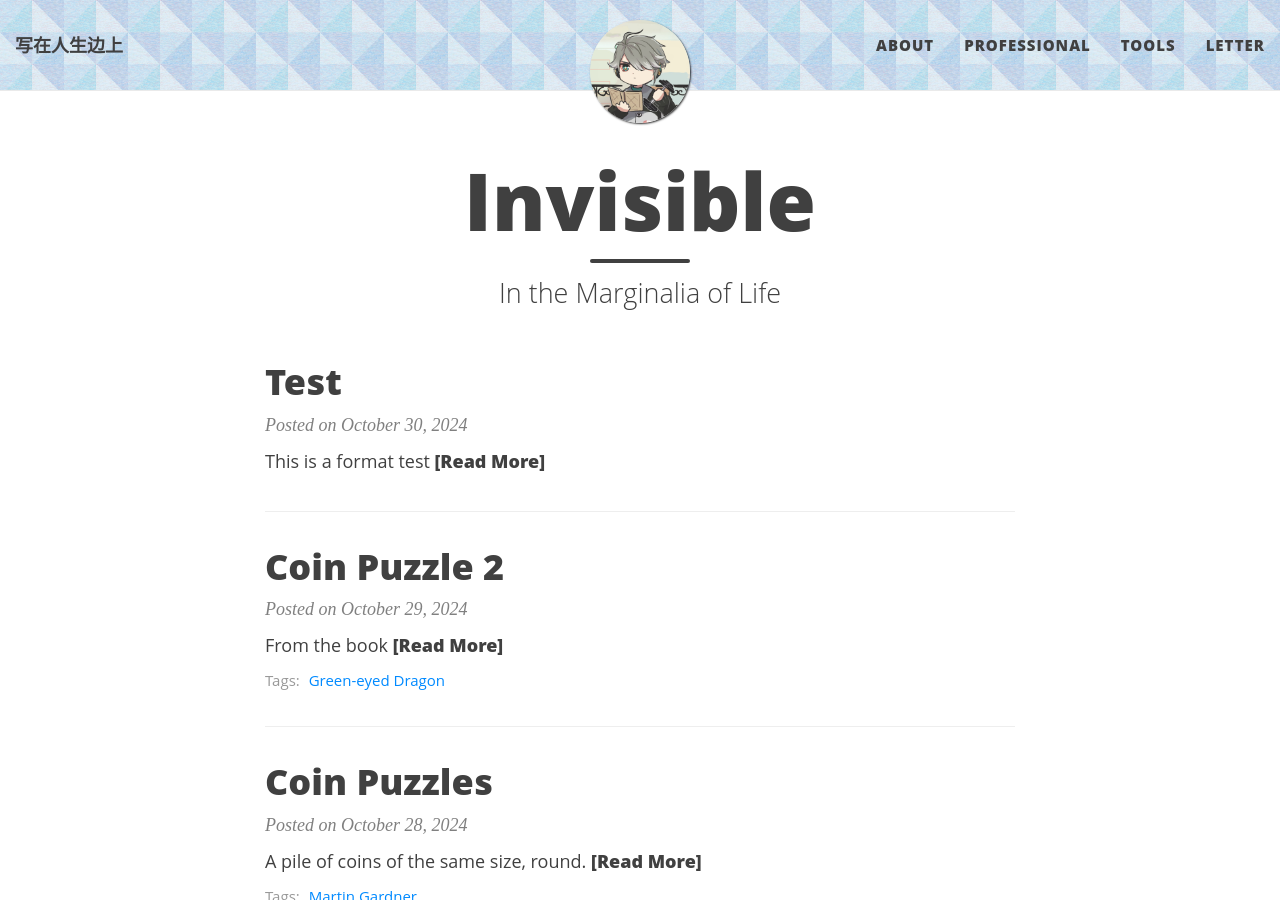
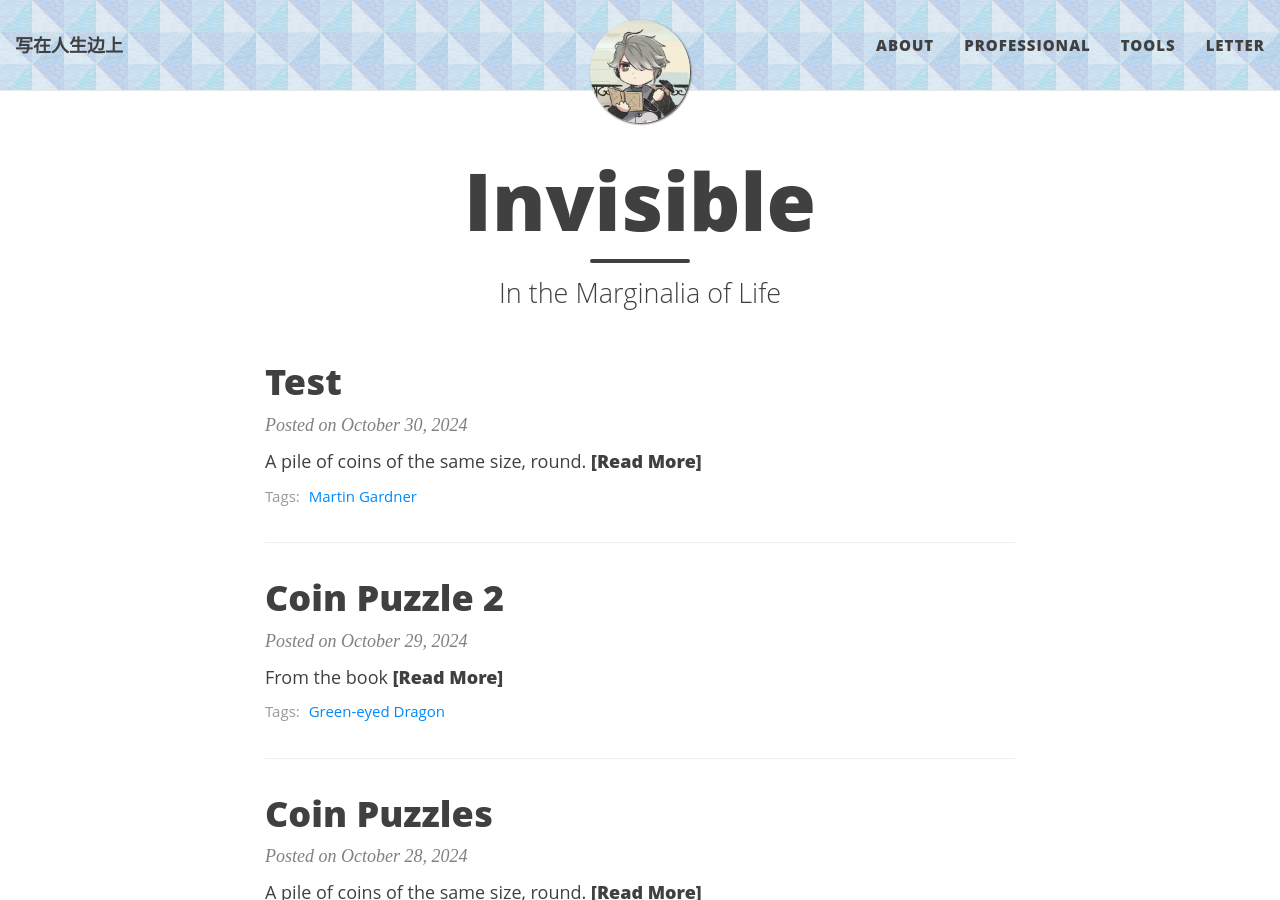
Before and after one commit to PlanetPolly/PlanetPolly.github.io, a Jekyll site: the page built from index.html, in a window 1280 px wide and 900 px high. Built offline with Jekyll 4.4.1, drawn with Linux system fonts in a browser that asks for light colours; nearby versions of some CDN libraries; the list of posts is cut into pages by our own code; some of the changed lines change nothing that is shown.

Commit message:
Update 2024-10-30-test.md

```diff
--- a/_posts/2024-10-30-test.md
+++ b/_posts/2024-10-30-test.md
@@ -1,9 +1,42 @@
 ---
 layout: post
 title: Test
+tags: [Martin Gardner]
 mathjax: true
 ---
 
-This is a format test
+A pile of coins of the same size, round.
 
-$$\alpha \times \beta = \gamma $$
+![](https://tse4-mm.cn.bing.net/th/id/OIP-C.noGmS7zwxnBie2evOJD9iQHaB1?rs=1&pid=ImgDetMain)
+
+Question one.
+
+Eight coins are lined up in a row, how many moves are needed to divide them into four piles (of two each)? The rules for moving are that the coins can only jump in the direction of the arrangement, they must cross two coins at a time, and two coins can overlap in the same position.
+
+Solution:
+
+Numbering the coins 1 through 8 requires four steps
+
+| 1   | 2   | 3   | 4   | 5   | 6   | 7   | 8   |
+| :-- | :-- | :-- | :-- | :-- | :-- | :-- | :-- |
+| 1   | 2   | 3   |     | 5   | 6   | 4 7 | 8   |
+| 1   | 26  | 3   |     | 5   |     | 47  | 8   |
+| 13  | 26  |     |     | 5   |     | 47  | 8   |
+| 13  | 26  |     |     |     |     | 47  | 58  |
+
+Question two:
+How many times does a rolling coin roll when n coins meet edge to edge to form a circle, and an extra coin is rolled around them? The edges must be touched during rolling.
+
+![](https://tse2-mm.cn.bing.net/th/id/OIP-C.8u8SfYezEhe1AE6HH7FQXAAAAA?rs=1&pid=ImgDetMain)
+
+Solution:
+
+No matter what shape these coins are rolled around, the extra coin always makes the same number of revolutions. This is because the center of the coin's circle always passes the same distance.
+
+- 2 turns around 1 coin.
+- 3 revolutions around 3 coins
+- 5 revolutions around 9 coins
+
+The sum of the interior angles of the polygons enclosed by the centers of the coins (concave polygons are included under the rule) is fixed plus 60° lost at each junction.
+
+$$N=(360n-((n-2) \times 360 + 120 n))/360\times 2 =n/3+2$$
```
